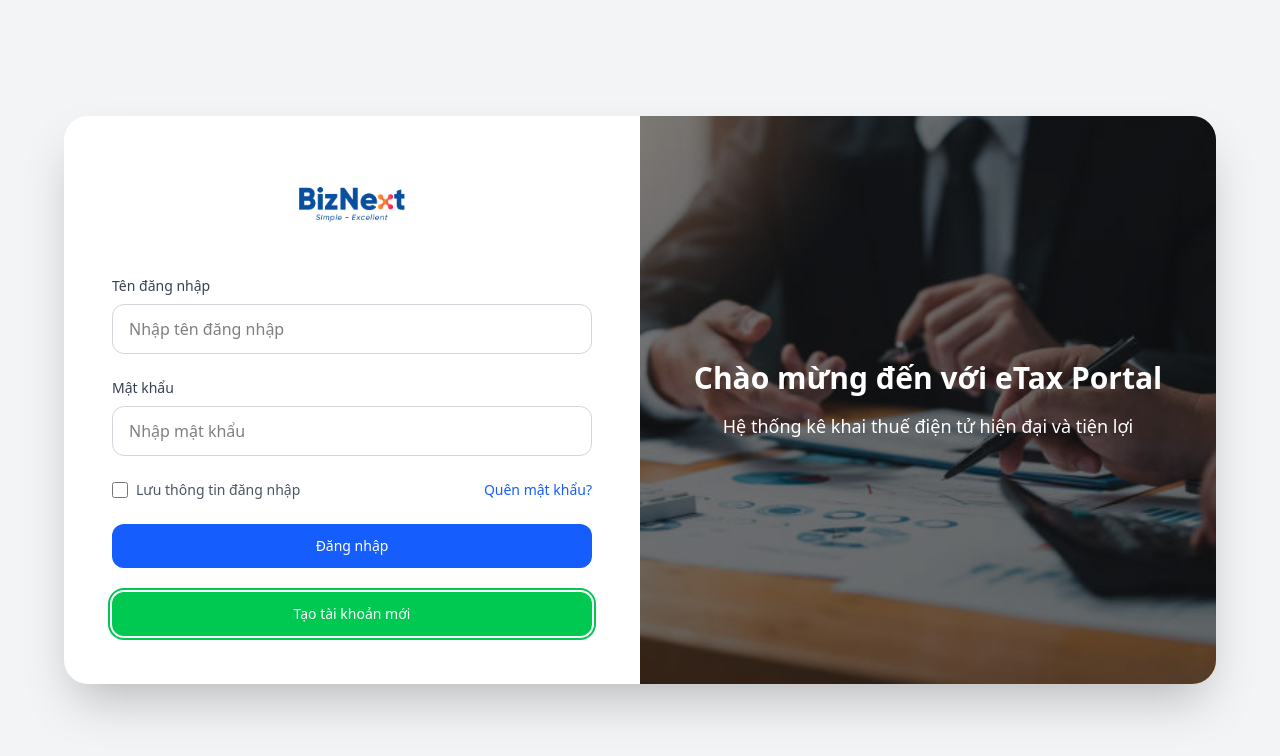
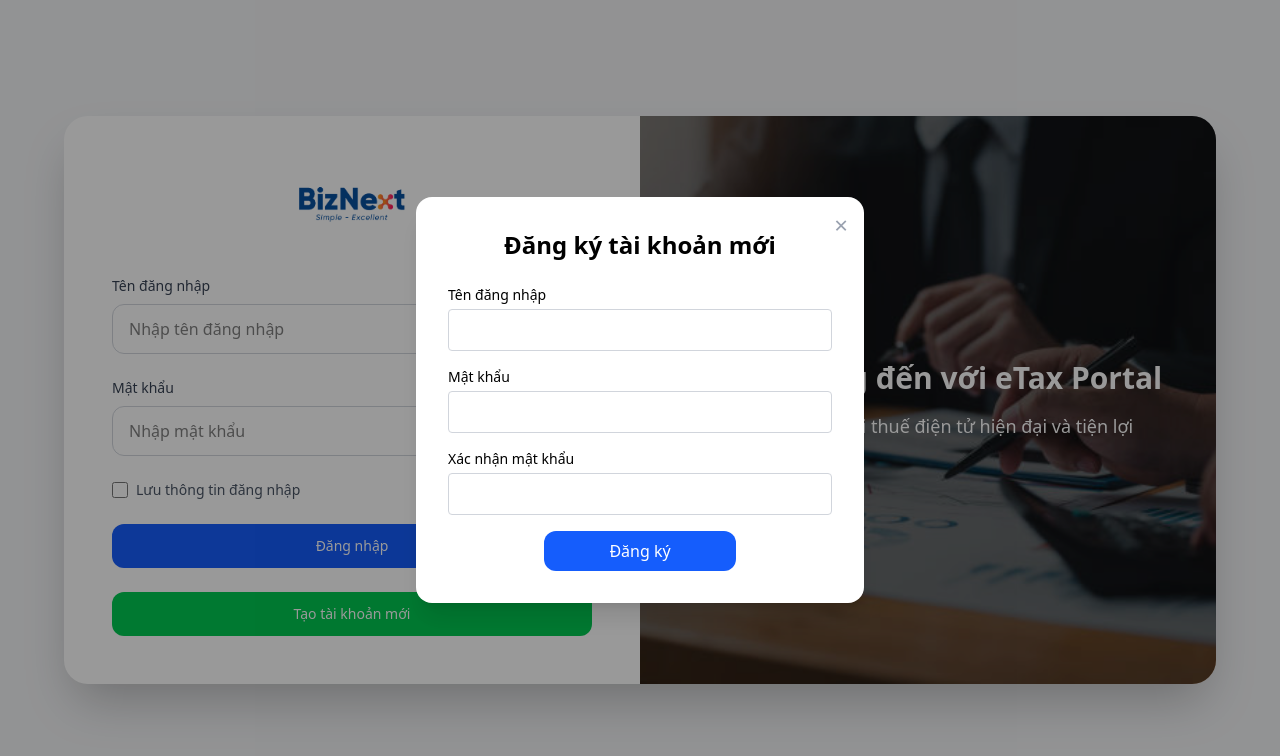
Before and after one commit to Lilly1812/Etax-porta, a React (Vite) app in the folder frontend/: page / in a window 1280 px wide. Both pictures are taken after a click on the button "Tạo tài khoản mới". Shown: the top 756 px of the page. Built offline with nearby package versions, Linux system fonts and the light colour scheme; the HTML template or start-up script is replaced by a standard one.

Commit message:
Them man hinh dang ky , bo canh bao alert

```diff
--- a/frontend/package.json
+++ b/frontend/package.json
@@ -21,6 +21,7 @@
     "react": "^19.1.0",
     "react-dom": "^19.1.0",
     "react-icons": "^5.5.0",
+    "react-toastify": "^11.0.5",
     "tailwindcss": "^4.1.6"
   },
   "devDependencies": {
--- a/frontend/src/App.jsx
+++ b/frontend/src/App.jsx
@@ -3,13 +3,18 @@ import { AuthProvider } from './context/AuthContext';
 import { CompanyProvider } from './context/CompanyContext';
 import { SidebarProvider } from './context/SidebarContext';
 import AppContent from './components/AppContent';
+import { ToastContainer } from 'react-toastify';
+import 'react-toastify/dist/ReactToastify.css';
 
 function App() {
   return (
     <AuthProvider>
       <CompanyProvider>
         <SidebarProvider>
-          <AppContent />
+          <>
+            <AppContent />
+            <ToastContainer />
+          </>
         </SidebarProvider>
       </CompanyProvider>
     </AuthProvider>
--- a/frontend/src/components/RealTaxSearch.jsx
+++ b/frontend/src/components/RealTaxSearch.jsx
@@ -1,6 +1,7 @@
 import React, { useState } from "react";
 import axios from "axios";
 import { FiSearch, FiFileText } from "react-icons/fi";
+import { toast } from 'react-toastify';
 
 function Spinner({ size = 8 }) {
   return (
@@ -54,7 +55,8 @@ export default function RealTaxSearch() {
       const res = await axios.get("http://localhost:8000/display");
       setTableData(res.data.table);
     } catch (err) {
-      alert("Tra cứu thất bại. Vui lòng thử lại.");
+      // alert("Tra cứu thất bại. Vui lòng thử lại.");
+      toast.error('Tra cứu thất bại. Vui lòng thử lại.');
     } finally {
       setLoadingSearch(false);
     }
--- /dev/null
+++ b/frontend/src/components/RegisterForm.jsx
@@ -0,0 +1,93 @@
+import React, { useState } from 'react';
+
+function RegisterForm({ onClose, onSuccess }) {
+  const [form, setForm] = useState({
+    username: '',
+    password: '',
+    confirmPassword: ''
+  });
+  const [error, setError] = useState('');
+  const [success, setSuccess] = useState('');
+
+  const handleSubmit = (e) => {
+    e.preventDefault();
+    setError('');
+    setSuccess('');
+
+    if (!form.username || !form.password || !form.confirmPassword) {
+      setError('Vui lòng nhập đầy đủ thông tin.');
+      return;
+    }
+    if (form.password !== form.confirmPassword) {
+      setError('Mật khẩu xác nhận không khớp.');
+      return;
+    }
+    // Kiểm tra username đã tồn tại (mock)
+    const users = JSON.parse(localStorage.getItem('users') || '[]');
+    if (users.find(u => u.username === form.username)) {
+      setError('Tên đăng nhập đã tồn tại.');
+      return;
+    }
+    // Lưu user mới vào localStorage (mock)
+    users.push({ username: form.username, password: form.password });
+    localStorage.setItem('users', JSON.stringify(users));
+    setSuccess('Đăng ký thành công! Bạn có thể đăng nhập.');
+    setTimeout(() => {
+      onSuccess && onSuccess();
+    }, 1000);
+  };
+
+  return (
+    <div className="fixed inset-0 bg-black/40 flex items-center justify-center z-50">
+      <div className="bg-white rounded-2xl p-8 w-full max-w-md shadow-xl relative">
+        <button
+          className="absolute top-3 right-4 text-gray-400 hover:text-gray-700 text-2xl"
+          onClick={onClose}
+        >
+          ×
+        </button>
+        <h2 className="text-2xl font-bold mb-6 text-center">Đăng ký tài khoản mới</h2>
+        <form onSubmit={handleSubmit} className="space-y-4">
+          {error && <div className="bg-red-50 border border-red-200 text-red-600 px-4 py-2 rounded text-sm">{error}</div>}
+          {success && <div className="bg-green-50 border border-green-200 text-green-700 px-4 py-2 rounded text-sm">{success}</div>}
+          <div>
+            <label className="block text-sm font-medium mb-1">Tên đăng nhập</label>
+            <input
+              type="text"
+              className="w-full px-3 py-2 border border-gray-300 rounded focus:outline-none"
+              value={form.username}
+              onChange={e => setForm({ ...form, username: e.target.value })}
+              autoFocus
+            />
+          </div>
+          <div>
+            <label className="block text-sm font-medium mb-1">Mật khẩu</label>
+            <input
+              type="password"
+              className="w-full px-3 py-2 border border-gray-300 rounded focus:outline-none"
+              value={form.password}
+              onChange={e => setForm({ ...form, password: e.target.value })}
+            />
+          </div>
+          <div>
+            <label className="block text-sm font-medium mb-1">Xác nhận mật khẩu</label>
+            <input
+              type="password"
+              className="w-full px-3 py-2 border border-gray-300 rounded focus:outline-none"
+              value={form.confirmPassword}
+              onChange={e => setForm({ ...form, confirmPassword: e.target.value })}
+            />
+          </div>
+          <button
+            type="submit"
+            className="block w-1/2 mx-auto bg-blue-600 text-white py-2 rounded-xl hover:bg-blue-700 transition"
+          >
+            Đăng ký
+          </button>
+        </form>
+      </div>
+    </div>
+  );
+}
+
+export default RegisterForm;
--- a/frontend/src/components/StartLogin.jsx
+++ b/frontend/src/components/StartLogin.jsx
@@ -2,6 +2,7 @@ import React, { useState } from 'react';
 import { useAuth } from '../context/AuthContext';
 import logo from '../assets/logo.png';
 import bgImage from '../assets/bg2.jpg';
+import RegisterForm from './RegisterForm'; // <-- Bỏ comment dòng này
 
 // Mock user data
 const MOCK_USERS = [
@@ -27,8 +28,16 @@ function StartLogin() {
   });
   const [error, setError] = useState('');
   const { setStep } = useAuth();
+  const [showRegister, setShowRegister] = useState(false); // <-- Bỏ comment
 
+  // Kiểm tra đăng nhập với cả mock và localStorage
   const validateLogin = (username, password) => {
+    // Kiểm tra localStorage
+    const users = JSON.parse(localStorage.getItem('users') || '[]');
+    if (users.find(u => u.username === username && u.password === password)) {
+      return true;
+    }
+    // Kiểm tra mock
     const user = MOCK_USERS.find(
       (user) => user.username === username && user.password === password
     );
@@ -45,7 +54,7 @@ function StartLogin() {
       return;
     }
 
-    // Check credentials against mock data
+    // Check credentials against mock data and localStorage
     if (validateLogin(form.username, form.password)) {
       // Store in localStorage if remember me is checked
       if (form.rememberMe) {
@@ -53,11 +62,15 @@ function StartLogin() {
       } else {
         localStorage.removeItem('rememberedUser');
       }
-
       setStep("search");
     } else {
       setError('Tên đăng nhập hoặc mật khẩu không đúng.');
     }
+  };
+
+  const handleRegisterSuccess = () => {
+    setShowRegister(false);
+    // Có thể hiển thị thông báo hoặc tự động điền username vào form đăng nhập
   };
 
   // Load remembered username if exists
@@ -150,6 +163,7 @@ function StartLogin() {
             <div className="text-center">
               <button
                 type="button"
+                onClick={() => setShowRegister(true)}
                 className="w-full bg-green-500 text-white py-3 px-4 rounded-xl hover:bg-green-600 focus:outline-none focus:ring-2 focus:ring-green-500 focus:ring-offset-2 transition-all duration-200 font-medium text-sm"
               >
                 Tạo tài khoản mới
@@ -173,6 +187,12 @@ function StartLogin() {
           </div>
         </div>
       </div>
+      {showRegister && (
+        <RegisterForm
+          onClose={() => setShowRegister(false)}
+          onSuccess={handleRegisterSuccess}
+        />
+      )}
     </div>
   );
 }
```
Also changed, not shown: 1 other file (tests, documents, lock files or other folders).
